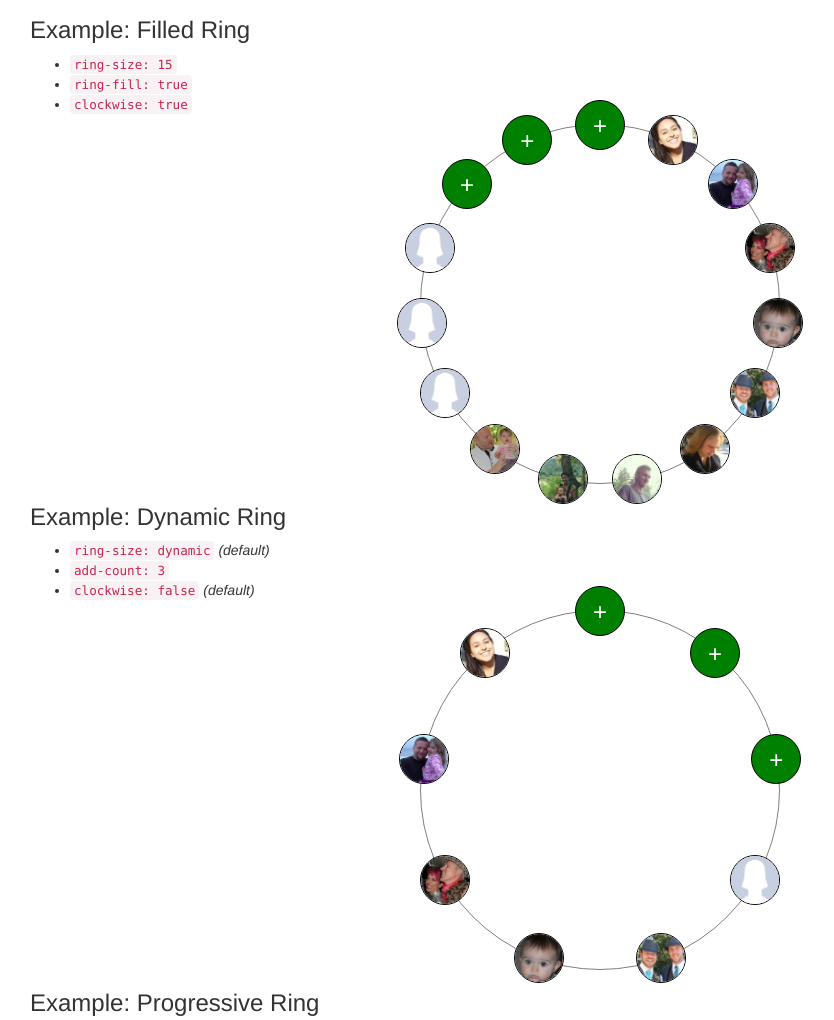
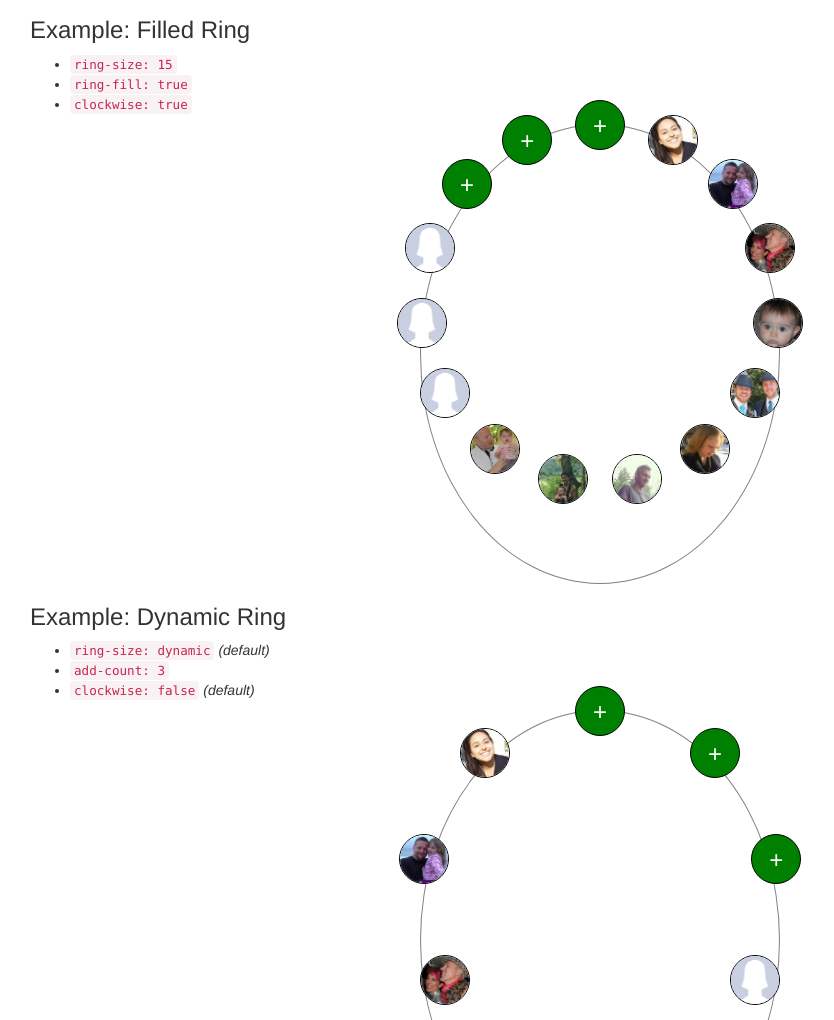
Before and after one commit to justinsa/card-ui-visualization, a plain HTML site: page index.html in a window 1280 px wide. Shown: the part 1440-2460 px from the top of the page, without its empty margins (40-874 px from the left). Drawn offline with Linux system fonts and the light colour scheme.

Commit message:
changed border radius and height of circles, and commented changes

```diff
--- a/assets/scripts/card-ui-visualizations.js
+++ b/assets/scripts/card-ui-visualizations.js
@@ -159,6 +159,7 @@ window['card-ui-visualizations'] = {
       options['ring-size'] = options['data-length'];
     }
 
+    // CHANGE: VALUE MUST ALSO FACTOR IN HEIGHT
     var radius = $ring.innerWidth() / 2;
     var theta = (options['clockwise'] === true ? 1 : -1) * 2 * Math.PI / options['ring-size'];
     var thetaOffset = -(Math.PI / 2);
--- a/assets/styles/card-ui-visualizations.css
+++ b/assets/styles/card-ui-visualizations.css
@@ -61,9 +61,9 @@ button:focus {
 
 /* Card ring stylings */
 .card-ring {
-  border-radius: 180px;
+  border-radius: 100%;      /* CHANGE: 100% */
   border: solid 1px gray;
-  height: 360px;
+  height: 460px;            /* CHANGE: ADJUST HEIGHT AND WIDTH */
   margin: 10px auto;
   padding: 0;
   position: relative;
```
